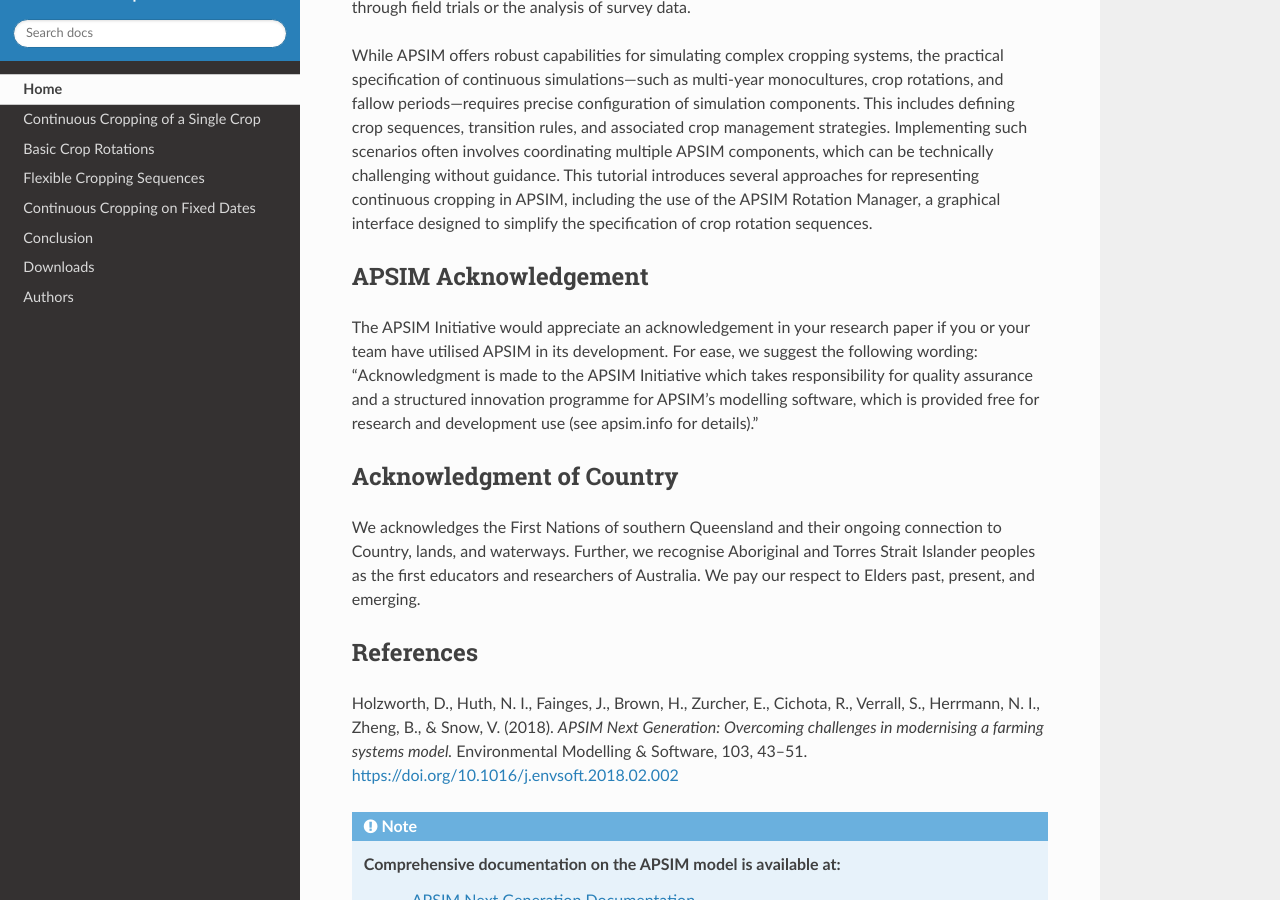
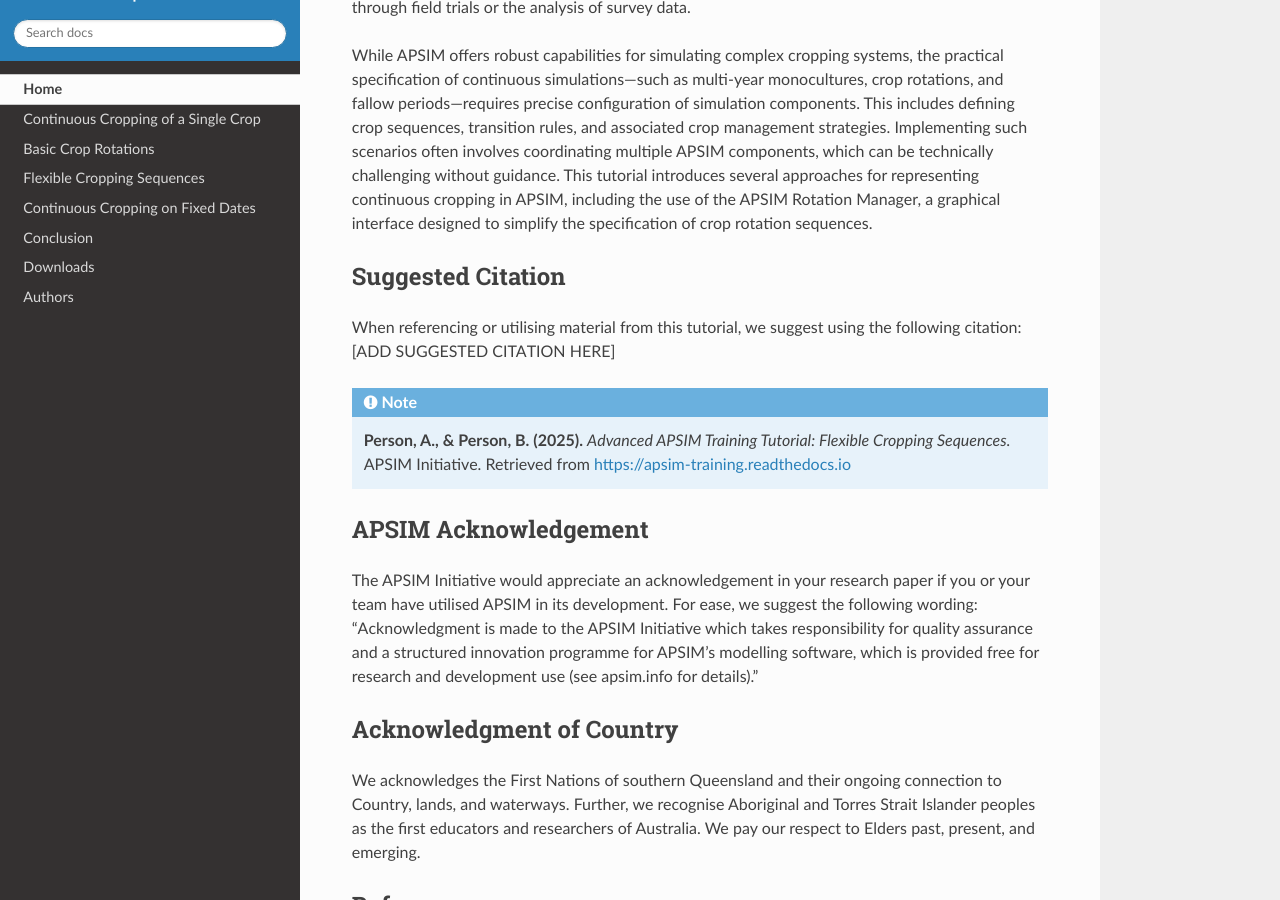
Before and after one commit to ugrewer/APSIM_RotationTraining, a Sphinx documentation site: the page built from docs/index.rst, in a window 1280 px wide and 900 px high, scrolled down 1006 px. Built offline with Sphinx 7.4.7 and the Read the Docs theme 3.1.0, drawn with Linux system fonts in a browser that asks for light colours.

Commit message:
updated citation info

```diff
--- a/README.rst
+++ b/README.rst
@@ -27,6 +27,16 @@
 This tutorial introduces several approaches for representing continuous cropping in APSIM, including the use of the APSIM Rotation Manager, a graphical interface designed to simplify the specification of crop rotation sequences.
 
 
+Suggested Citation
+-----------------------------------------------------
+When referencing or utilising material from this tutorial, we suggest using the following citation:
+[ADD SUGGESTED CITATION HERE]
+
+.. note::
+
+   **Person, A., & Person, B. (2025).** *Advanced APSIM Training Tutorial: Flexible Cropping Sequences.*
+   APSIM Initiative. Retrieved from https://apsim-training.readthedocs.io
+
 APSIM Acknowledgement
 -----------------------------------------------------
 The APSIM Initiative would appreciate an acknowledgement in your research paper if you or your team have utilised APSIM in its development. For ease, we suggest the following wording:
--- a/docs/authors.rst
+++ b/docs/authors.rst
@@ -1,7 +1,7 @@
 Authors
 =======
 
-This tutorial was developed by the following members of the **APSIM reference panel** for the APSIM Advanced Training Workshop held in conjunction with the 26th International Congress on Modelling and Simulation (MODSIM 2025):
+This tutorial was developed by the following members of the **APSIM reference panel** for the APSIM Advanced Training Workshop held in conjunction with the 26th **International Congress on Modelling and Simulation** (MODSIM 2025):
 
 **Person 1**
 
@@ -12,8 +12,7 @@
 - **Role:** Research Fellow in Bio-Economic Modelling
 - **Department:** Centre for Sustainable Agricultural Systems
 - **Institution:** University of Southern Queensland
-
-
+- **ORCID:** [Add ORCID link]
 
 
 **Person 2**
@@ -25,3 +24,4 @@
 - **Role:** Principal Farming Systems Modeller
 - **Department:** Queensland Alliance for Agriculture and Food Innovation
 - **Institution:** The University of Queensland
+- **ORCID:** [Add ORCID link]
```
